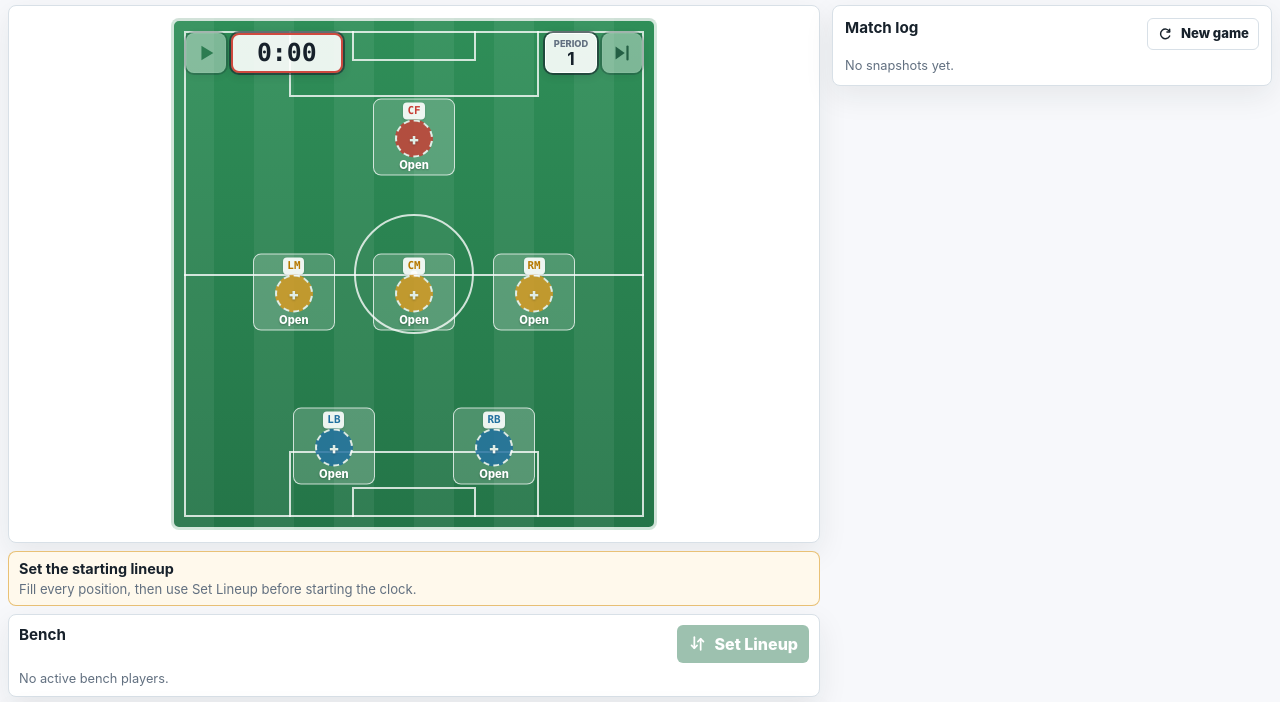
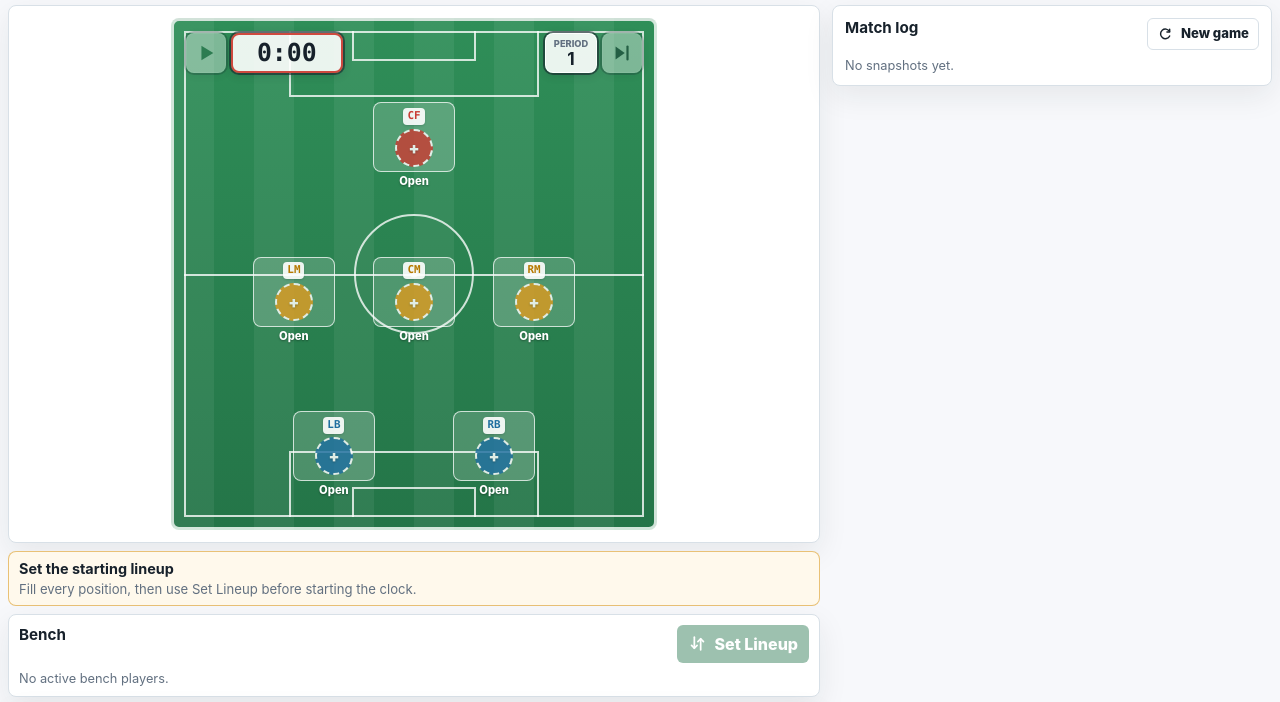
Before and after one commit to DavidMann10k/lineup, a website: page index.html in a window 1280 px wide. Shown: the part 55-757 px from the top of the page. Drawn offline with Linux system fonts and the light colour scheme.

Commit message:
Render field names outside slot boxes

```diff
--- a/app.js
+++ b/app.js
@@ -991,19 +991,25 @@ function renderFieldSlot(slot, movedFieldPlayerIds = getMovedFieldPlayerIds()) {
     : "";
 
   return `
-    <button
-      class="field-slot ${positionClass(slot.label)} ${isChanged ? "changed" : ""}"
+    <div
+      class="field-slot-shell ${positionClass(slot.label)}"
       style="left: ${slot.x}%; top: ${slot.y}%;"
       data-action="assign-slot"
       data-slot-id="${slot.id}"
       data-slot-drop="${slot.id}"
-      ${dragAttributes}
-      aria-label="${escapeHtml(title)}"
     >
-      <span class="position-label">${renderPositionCode(slot.label)}</span>
-      ${renderSlotBubble(slot, current, staged, movedFieldPlayerIds)}
-      <span class="slot-name">${escapeHtml(slotName(current, staged))}</span>
-    </button>
+      <button
+        class="field-slot ${isChanged ? "changed" : ""}"
+        data-action="assign-slot"
+        data-slot-id="${slot.id}"
+        ${dragAttributes}
+        aria-label="${escapeHtml(title)}"
+      >
+        <span class="position-label">${renderPositionCode(slot.label)}</span>
+        ${renderSlotBubble(slot, current, staged, movedFieldPlayerIds)}
+      </button>
+      <span class="slot-name" aria-hidden="true">${escapeHtml(slotName(current, staged))}</span>
+    </div>
   `;
 }
 
--- a/styles.css
+++ b/styles.css
@@ -690,12 +690,24 @@ button:focus-visible {
   vector-effect: non-scaling-stroke;
 }
 
-.field-slot {
+.field-slot-shell {
+  --slot-box-width: clamp(56px, 10vw, 82px);
   position: absolute;
   z-index: 4;
   display: grid;
-  width: clamp(56px, 10vw, 82px);
-  min-height: 70px;
+  width: var(--slot-box-width);
+  height: 70px;
+  overflow: visible;
+  place-items: center;
+  transform: translate(-50%, -50%);
+  user-select: none;
+}
+
+.field-slot {
+  display: grid;
+  width: 100%;
+  height: 100%;
+  min-height: 0;
   place-items: center;
   padding: 3px;
   border: 1px solid rgba(255, 255, 255, 0.72);
@@ -705,12 +717,10 @@ button:focus-visible {
   cursor: pointer;
   text-shadow: 0 1px 2px rgba(0, 0, 0, 0.28);
   touch-action: none;
-  transform: translate(-50%, -50%);
-  user-select: none;
 }
 
 .field-slot:hover,
-.field-slot.drag-over {
+.field-slot-shell.drag-over .field-slot {
   background: rgba(255, 255, 255, 0.28);
 }
 
@@ -736,12 +746,20 @@ button:focus-visible {
 }
 
 .slot-name {
-  width: 100%;
-  overflow: hidden;
+  position: absolute;
+  top: calc(100% + 2px);
+  left: 50%;
+  width: max-content;
+  max-width: none;
+  overflow: visible;
+  color: #fff;
   font-size: 0.7rem;
   font-weight: 800;
-  text-overflow: ellipsis;
+  text-align: center;
+  text-shadow: 0 1px 2px rgba(0, 0, 0, 0.34);
+  transform: translateX(-50%);
   white-space: nowrap;
+  pointer-events: none;
 }
 
 .player-bubble,
@@ -1742,8 +1760,8 @@ tr:last-child td {
     width: 100%;
   }
 
-  .field-slot {
-    min-height: 58px;
+  .field-slot-shell {
+    height: 58px;
   }
 
   .slot-name {
```
